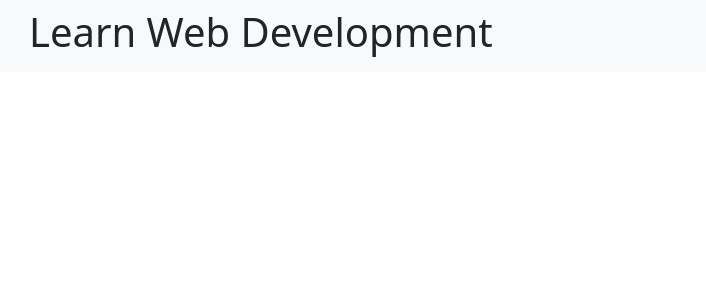
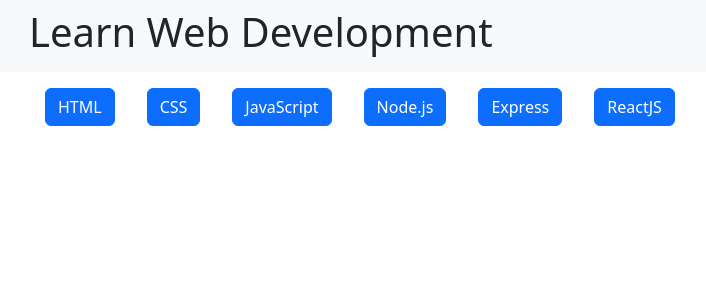
Before and after one commit to RobertoFloris/react-use-state, a React (Vite) app: page / in a window 1280 px wide. Shown: the top 300 px of the page, without its empty margins (53-759 px from the left). Built offline with nearby package versions, Linux system fonts and the light colour scheme.

Commit message:
[add] buttons

```diff
--- a/src/App.jsx
+++ b/src/App.jsx
@@ -2,15 +2,15 @@
 
 import languages from "./data/languages"
 
+import Header from './assets/Header';
+import Main from './assets/Main';
+
 const App = () => {
   return (
     <>
-      <nav className="navbar navbar-light bg-light">
-        <div className="container">
-          <h1>Learn Web Development</h1>
-        </div>
-      </nav>
+      <Header />
 
+      <Main languages={languages} />
 
 
     </>
--- /dev/null
+++ b/src/assets/Header.jsx
@@ -0,0 +1,13 @@
+const Header = () => {
+  return (
+    <header>
+      <nav className="navbar navbar-light bg-light">
+        <div className="container">
+          <h1>Learn Web Development</h1>
+        </div>
+      </nav>
+    </header>
+  )
+}
+
+export default Header
--- /dev/null
+++ b/src/assets/Main.jsx
@@ -0,0 +1,14 @@
+const Main = (props) => {
+  const { languages } = props;
+  return (
+    <main>
+      <div className="container">
+        {languages.map(language => (
+          <button key={language.id} type="button" className="btn btn-primary m-3">{language.title}</button>
+        ))}
+      </div>
+    </main>
+  )
+}
+
+export default Main
```
